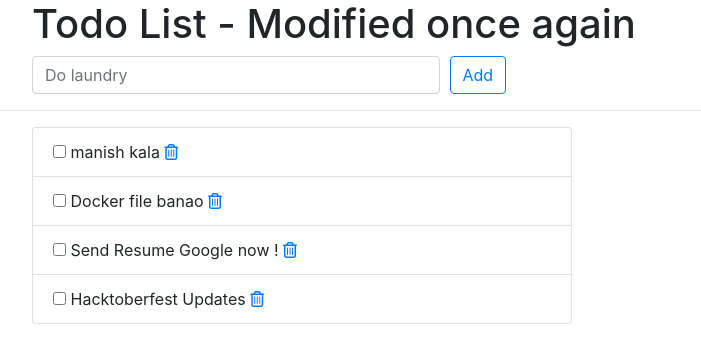
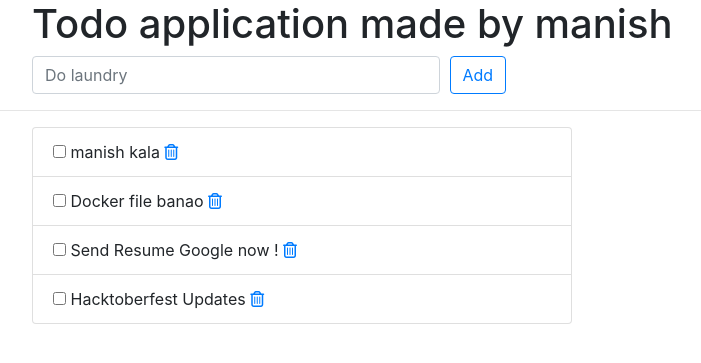
Before and after one commit to manish2529/todo, a Django app: page /todos/ in a window 1280 px wide. Shown: the top 363 px of the page, without its empty margins (243-944 px from the left). Run offline with Django 3.2, Linux system fonts and the light colour scheme; data comes from the database, SQL or seed files in the repository; some libraries are stand-ins or nearby versions.

Commit message:
new-update-in index page

```diff
--- a/todos/templates/todos/index.html
+++ b/todos/templates/todos/index.html
@@ -12,7 +12,7 @@
     <div class="offset-md-2 col-lg-9">
       <div class="page-header">
         <h1>
-          Todo List - Modified once again
+          Todo application made by manish
         </h1>
       </div>
     </div>
```
